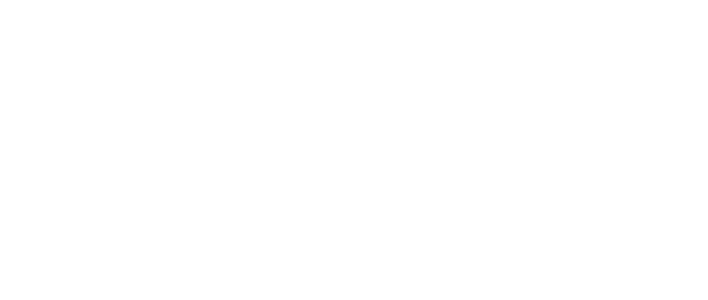
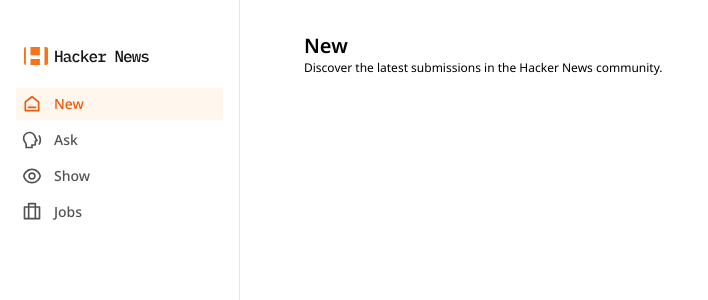
Before and after one commit to simonhoyos/hacker-lens, a React (Vite) app: page / in a window 1280 px wide. Shown: the top 300 px of the page, without its empty margins (0-708 px from the left). Built offline with nearby package versions, Linux system fonts and the light colour scheme.

Commit message:
News header

```diff
--- a/src/App.tsx
+++ b/src/App.tsx
@@ -1,10 +1,15 @@
-import { Header } from './components/Header/index.tsx';
+import { Layout } from './components/Layout';
 
 function App() {
   return (
-    <>
-      <Header />
-    </>
+    <Layout activeTab="new">
+      <>
+        <h1 className="text-xl font-semibold">New</h1>
+        <p className="text-xs font-normal">
+          Discover the latest submissions in the Hacker News community.
+        </p>
+      </>
+    </Layout>
   );
 }
 
```
